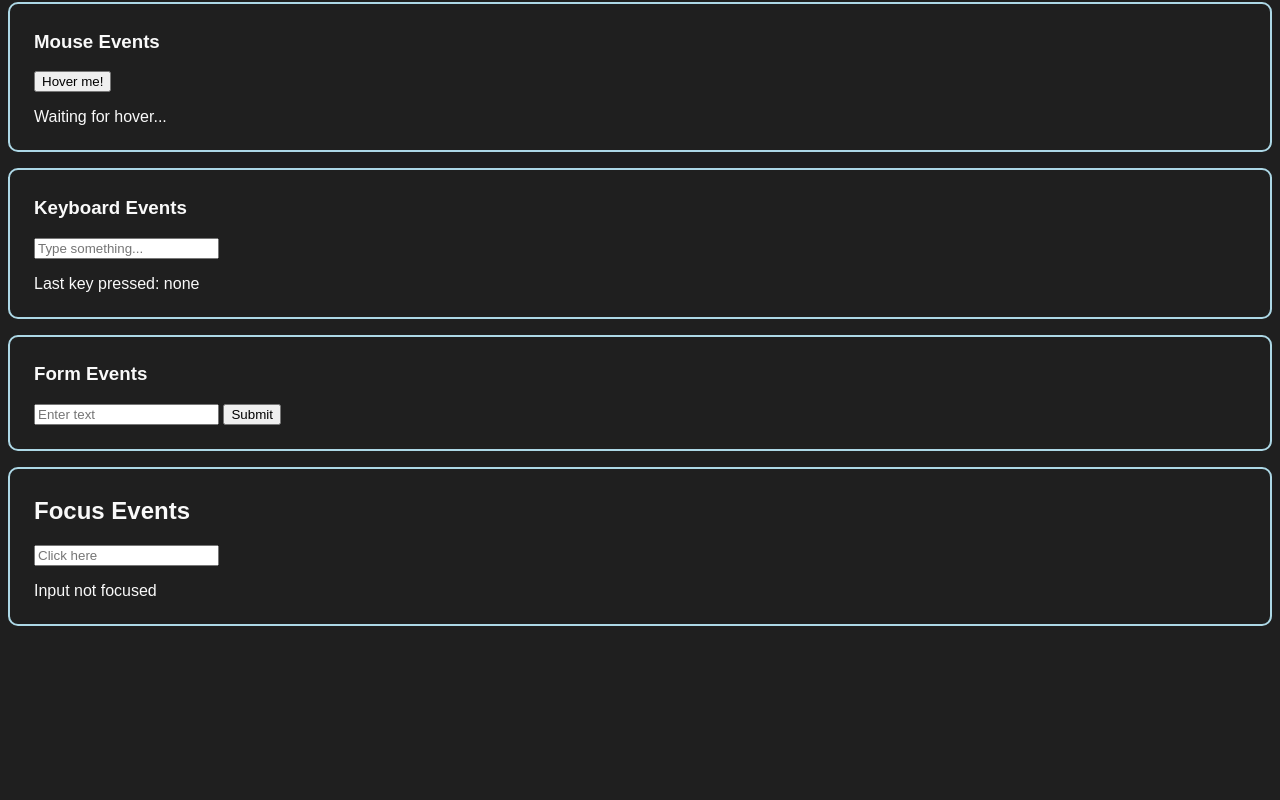
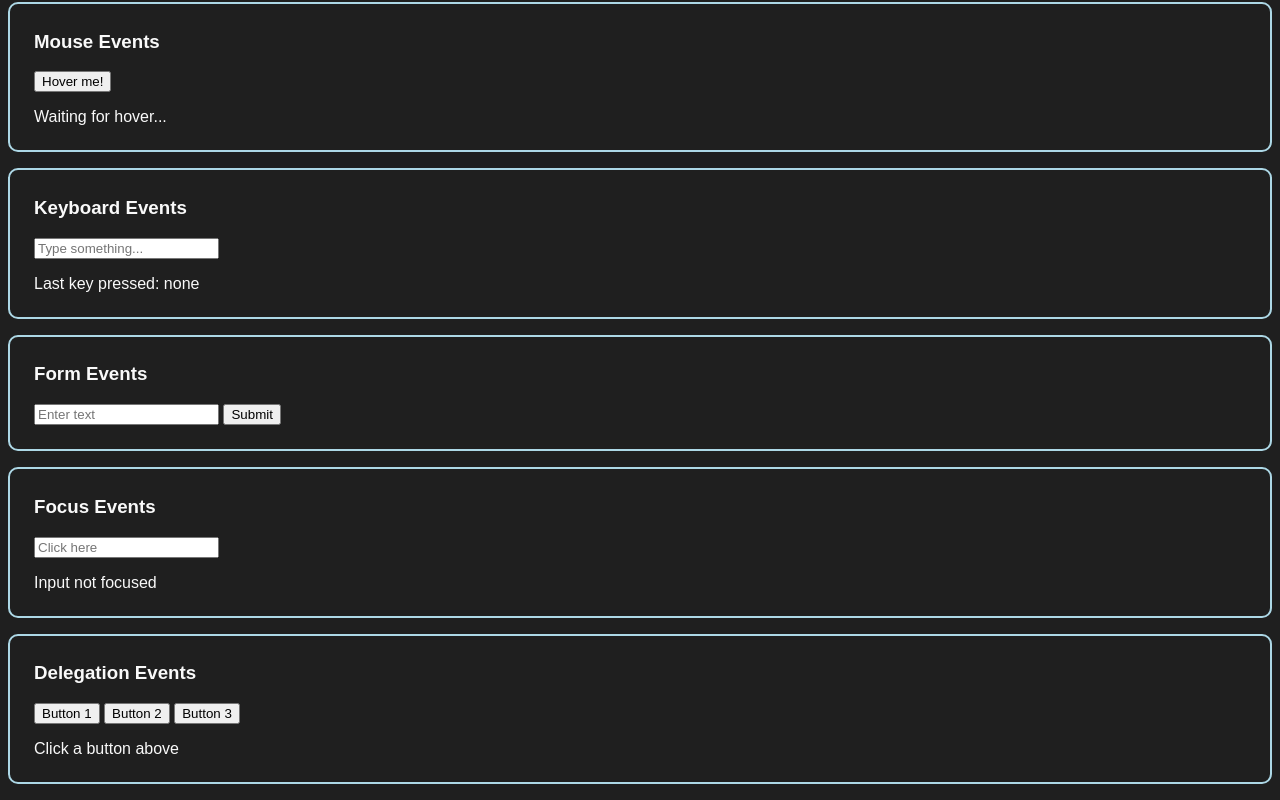
Before and after one commit to HailuBen/JavaScript-Events, a plain HTML site: page index.html in a window 1280 px wide. Shown: the part 78-878 px from the top of the page. Before the commit the page ends 800 px from the top, so only its background shows below. Drawn offline with Linux system fonts and the light colour scheme.

Commit message:
delegation section, events

```diff
--- a/index.html
+++ b/index.html
@@ -34,9 +34,19 @@
     </section>
 
     <section id="focus-section">
-        <h2>Focus Events</h2>
+        <h3>Focus Events</h3>
         <input type="text" id="focusInput" placeholder="Click here">
         <p id="focusMsg">Input not focused</p>
+    </section>
+
+    <section id="focus-section">
+        <h3>Delegation Events</h3>
+        <div id="btnContainer">
+            <button data-label="Button 1">Button 1</button>
+            <button data-label="Button 2">Button 2</button>
+            <button data-label="Button 3">Button 3</button>
+        </div>
+        <p id="delegationMsg">Click a button above</p>
     </section>
 
 </body>
--- a/script.js
+++ b/script.js
@@ -40,3 +40,13 @@ focusInput.addEventListener('focus', ()=>{
 focusInput.addEventListener('blur', ()=> {
     focusMsg.textContent = 'Unfocused.';
 });
+
+//deleggation
+const btnContainer = document.getElementById('btnContainer');
+const delegationMsg = document.getElementById('delegationMsg');
+
+btnContainer.addEventListener('click', (e)=> {
+    if (e.target.tagName === 'BUTTON'){
+        delegationMsg.textContent = e.target.dataset.label;
+    }
+});
```
